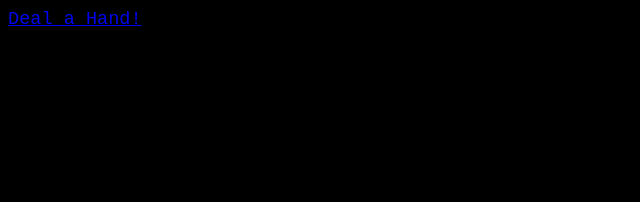
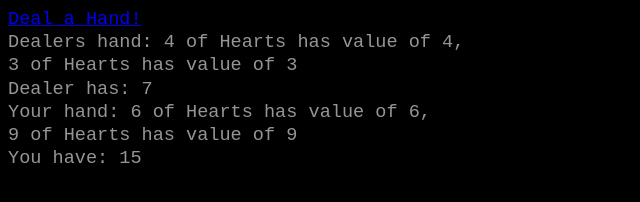
Before and after one commit to papplo/Codeworks-JS-coding-assignment, a plain HTML site: page index.html in a window 1280 px wide. Both pictures are taken after a click on the link "Deal a Hand!". Shown: the whole page, without its empty margins (0-640 px from the left). Drawn offline with Linux system fonts and the light colour scheme.

Commit message:
storing for later

```diff
--- a/index.html
+++ b/index.html
@@ -14,9 +14,15 @@
 
   <a href="#" class="deal">Deal a Hand!</a>
 
-  <div class="dealer"></div>
+  <div class="dealer">
+    <span class="hand"></span>
+    <span class="total"></span>
+    </div>
 
-  <div class="player"></div>
+  <div class="player">
+    <span class="hand"></span>
+    <span class="total"></span>
+  </div>
 
   <script type="text/javascript">
       function autorun() {
@@ -25,7 +31,7 @@
         setOfCards();
 
         // This acts as a counter and also removes last cards of array with pop.
-        dealHand();
+        //dealHand();
 
 
         onButtonDeal();
--- a/js/main.js
+++ b/js/main.js
@@ -3,8 +3,8 @@
   // 00: How do you store a deck of cards?
   let spread = ['1','2','3','4','5','6','7','8','9','10','J','Q','K'];
   let colour = ['Hearts', 'Diamonds', 'Spades', 'Clubs'];
-  var cards  = [];
-
+  let dealLimit = spread.length * colour.length;
+  let cards  = [];
   /* I would like to get the following data structure: (Array with Objects), arrays can make use of the .push() and .pop()-methods which operate rather fast. Arrays store an order in keys, which also can be randomized (or shuffled)...
   cards [
       {colour: Hearts, value: 1}, {colour: Hearts, value: 2}...
@@ -12,14 +12,13 @@
   */
 
 function setOfCards() {
-
   //01: lets make use of an object constructor function: (https://javascript.info/constructor-new)
   function Card(spread,colour){
     // first assign the primitive values to the object, make sure value is coersed to number
     this.spread = spread;
     this.colour = colour;
-    this.value = (spread <= 10 ? spread*1 : 11*1);
-
+    this.value = (spread <= 10 ? spread*1 : 10*1);
+      if (this.value == 1) {this.value = 11;}
     // then lets have some sort of function to display my unique name
     // According to css-tricks this could do the job: https://css-tricks.com/understanding-javascript-constructors/
     Object.defineProperty(this, "name", {
@@ -32,7 +31,6 @@ function setOfCards() {
       configurable: false
     });
   }
-
   //02: lets create a new array cards[] where we store all our cards as indivudual objects
   //03: loop throgh the whole sprad of cards per colour
   for (let j = 0; j < colour.length; j++){
@@ -55,21 +53,61 @@ function setOfCards() {
   console.log(cards);
 }
 
+//04: lets deal a hand for player and a hand for dealer
+function dealHand(){
 
-function dealHand(){
-  dealLimit = cards.length;
-  console.log(cards.pop());
-  console.log(dealLimit + "left");
+  if (dealLimit > 48) {
+    // first deal: two cards each
+    let playerHand = cards.splice(-2, 2);
+    playerTotal = playerHand[0].value + playerHand[1].value;
+    let dealerHand = cards.splice(-2, 2);
+    dealerTotal = dealerHand[0].value + dealerHand[1].value;
+
+      // display cards in DOM
+      document.querySelector("div.player span.hand").innerHTML = `
+      Your hand: ${playerHand[0].name}, <br /> ${playerHand[1].name}<br />`;
+      document.querySelector("div.player span.total").innerHTML =`
+      You have: ${playerTotal}`;
+
+      document.querySelector("div.dealer span.hand").innerHTML = `Dealers hand: ${dealerHand[0].name},  <br /> ${dealerHand[1].name} <br />`;
+      document.querySelector("div.dealer span.total").innerHTML =`
+      Dealer has: ${dealerTotal}`;
+
+    // reset limit
+    dealLimit = cards.length;
+    console.log(dealLimit + "left");
+
+  } else if (dealLimit <= 48 && playerTotal <= 22){
+
+    // players turn: hit or stand:
+    let get = cards.splice(-1,1);
+    playerHand.push(get);
+    playerTotal += playerHand[0].value;
+    console.log(playerHand);
+      // display hit in DOM
+      document.querySelector("div.player span.hand").innerHTML += `
+      ${playerHand[1].name}<br />`;
+      document.querySelector("div.player span.total").innerHTML =`
+      You have: ${playerTotal}`;
+
+
+    //console.log("Removed" + cards.splice(-1,1));
+    console.log(cards.length + "left");
+  }
+
+
+
 
 }
-
+let dealButton = "";
+//05: lets track our game by adding an eventlistener that acts on our ui according to game rules
 function onButtonDeal(){
   let dealButton = document.querySelector("a.deal");
   let dealButtonClick = dealButton.addEventListener('click', function(){
     if(dealLimit > 1) {
 			dealHand();
-		} else {
-      console.log('wrogn');
+		} else if (dealerTotal >= 21) {
+      console.log("Dealer has natural, you LOSE!");
     }
   });
 };
```
